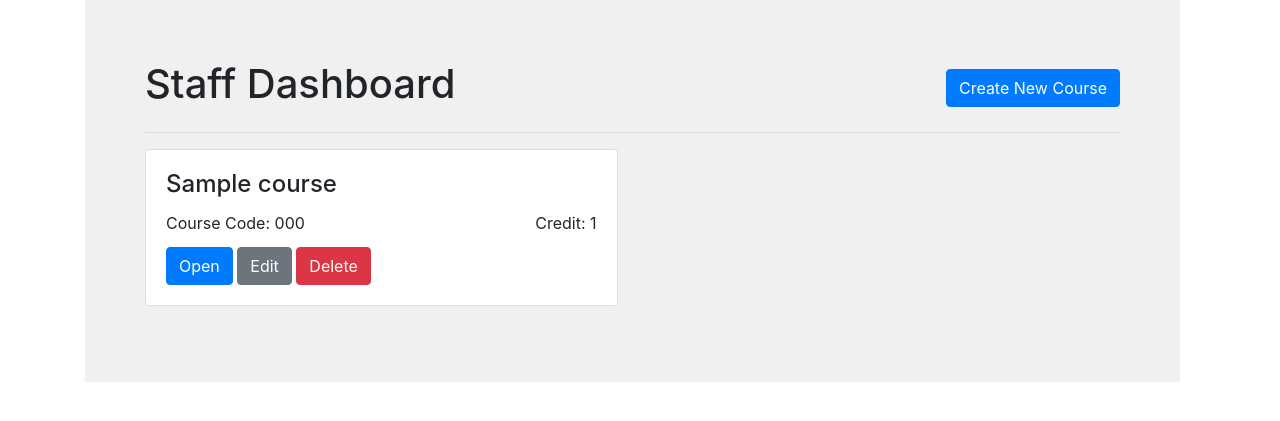
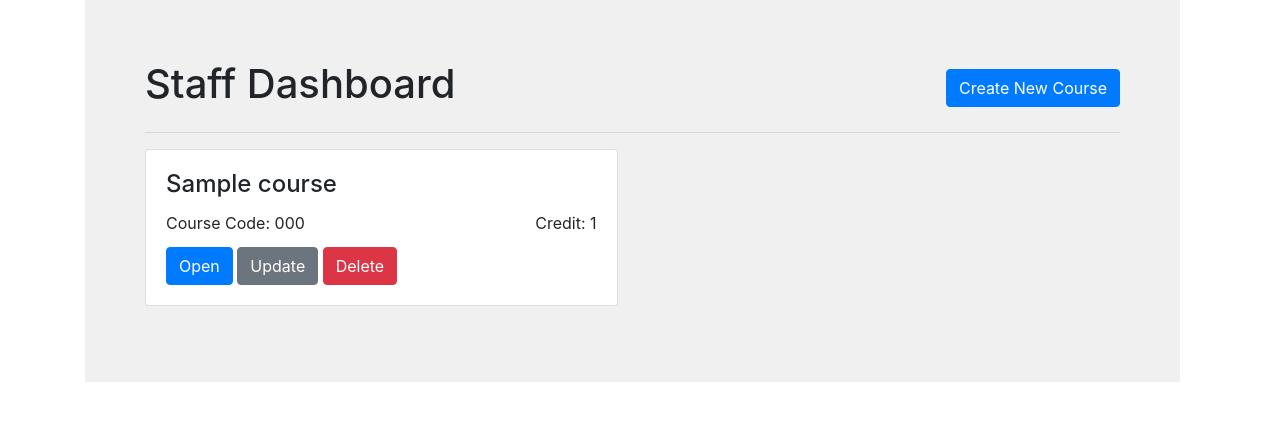
Before and after one commit to md12334/PYM_System, a Django app: page /staff/ in a window 1280 px wide. Shown: the part 71-492 px from the top of the page. Run offline with Django 4.2, Linux system fonts and the light colour scheme; a user stored in the database is signed in; tables that the repository leaves empty hold one stand-in row (values such as "Sample post"); some libraries are stand-ins or nearby versions.

Commit message:
added course-update options

```diff
--- a/staff_app/templates/staff-home.html
+++ b/staff_app/templates/staff-home.html
@@ -27,9 +27,8 @@
                     <p class="card-title">Credit: {{course.course_credit}}</p>
                 </div>
 
-<!--                <p class="card-text">{{course.course_description}}</p>-->
                 <a href="#" class="btn btn-primary">Open</a>
-                <a href="#" class="btn btn-secondary">Edit</a>
+                <a href="{% url 'update-course' course.id %}" class="btn btn-secondary">Update</a>
                 <a href="#" class="btn btn-danger">Delete</a>
             </div>
         </div>
--- a/staff_app/urls.py
+++ b/staff_app/urls.py
@@ -5,4 +5,5 @@ urlpatterns = [
     path('', views.index, name='staff-home'),
     path('profile', views.staff_profile, name='staff-profile'),
     path('create-course', views.create_course, name='create-course'),
+    path('update-course/<int:id>', views.update_course, name='update-course'),
 ]
--- a/staff_app/views.py
+++ b/staff_app/views.py
@@ -61,3 +61,26 @@ def create_course(request):
     else:
         form = CourseForm()
         return render(request=request, template_name="staff-create-course.html", context={"course_form": form})
+
+
+@staff_required()
+def update_course(request, id):
+    course = Course.objects.get(pk=id)
+
+    if request.user != course.staff:
+        return render(request=request, template_name="update-course.html", context={
+            "messages": ["Sorry you can't access other staff's course"]
+        })
+
+    elif request.method == "POST":
+        form = CourseForm(request.POST, instance=course)
+        if form.is_valid():
+            form.save(authenticated_user=request.user)
+        return render(request=request, template_name="update-course.html", context={
+            "course_form": form,
+            "messages": ["Course Updated Successfully"]
+        })
+
+    else:
+        form = CourseForm(instance=course)
+        return render(request=request, template_name="update-course.html", context={"course_form": form})
```
Also changed, not shown: staff_app/templates/update-course.html (added, +18 -0 lines).
